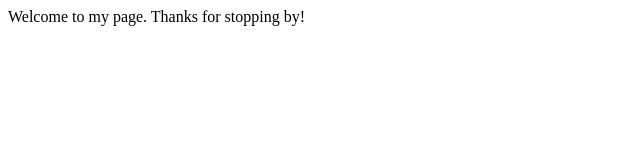
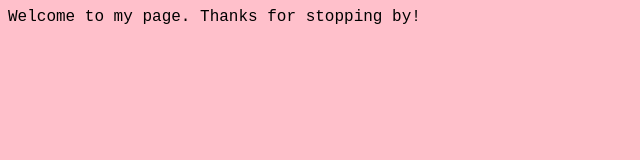
Before and after one commit to 1ontaria/ontaria-the-goat, a plain HTML site: page index.html in a window 1280 px wide. Shown: the whole page, without its empty margins (0-640 px from the left). Drawn offline with Linux system fonts and the light colour scheme.

Commit message:
add style.css, connect to index.html

```diff
--- a/index.html
+++ b/index.html
@@ -4,6 +4,7 @@
     <meta charset="UTF-8" />
     <meta http-equiv="X-UA-Compatible" content="IE=edge" />
     <meta name="viewport" content="width=device-width, initial-scale=1.0" />
+    <link rel="stylesheet" href="style.css" />
     <title>Ontaria the GOAT</title>
   </head>
   <body>
--- /dev/null
+++ b/style.css
@@ -0,0 +1,4 @@
+body {
+  background: pink;
+  font-family: "Courier New", Courier, monospace;
+}
```
